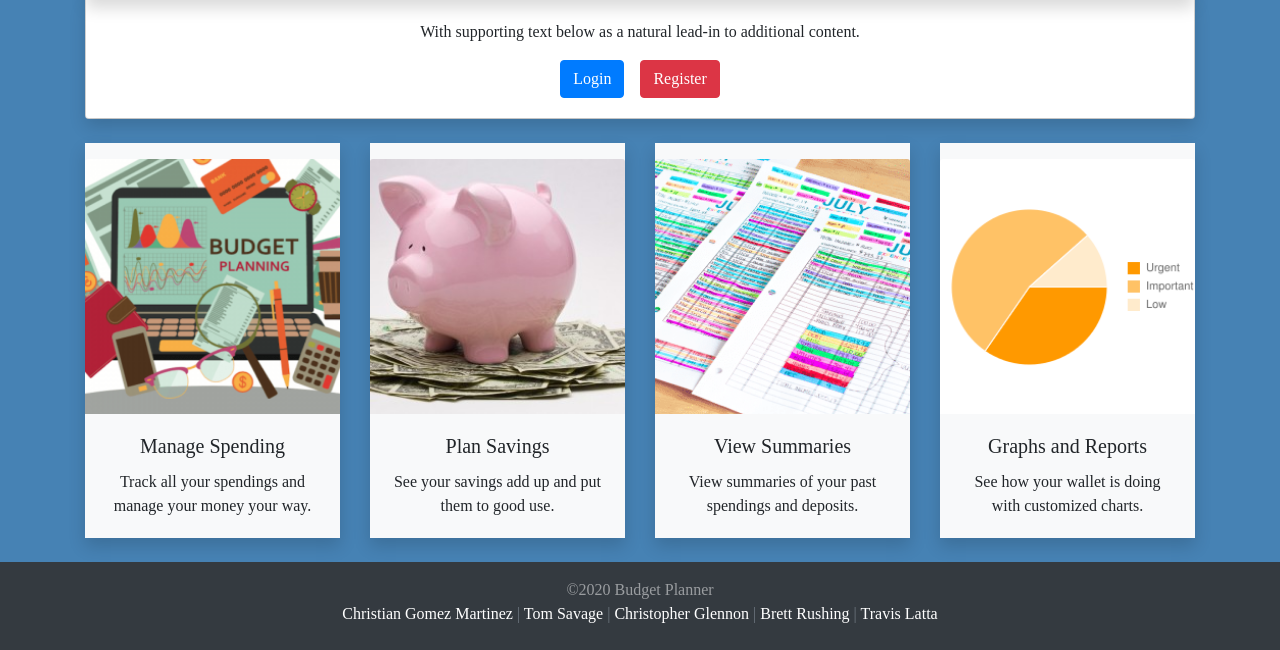
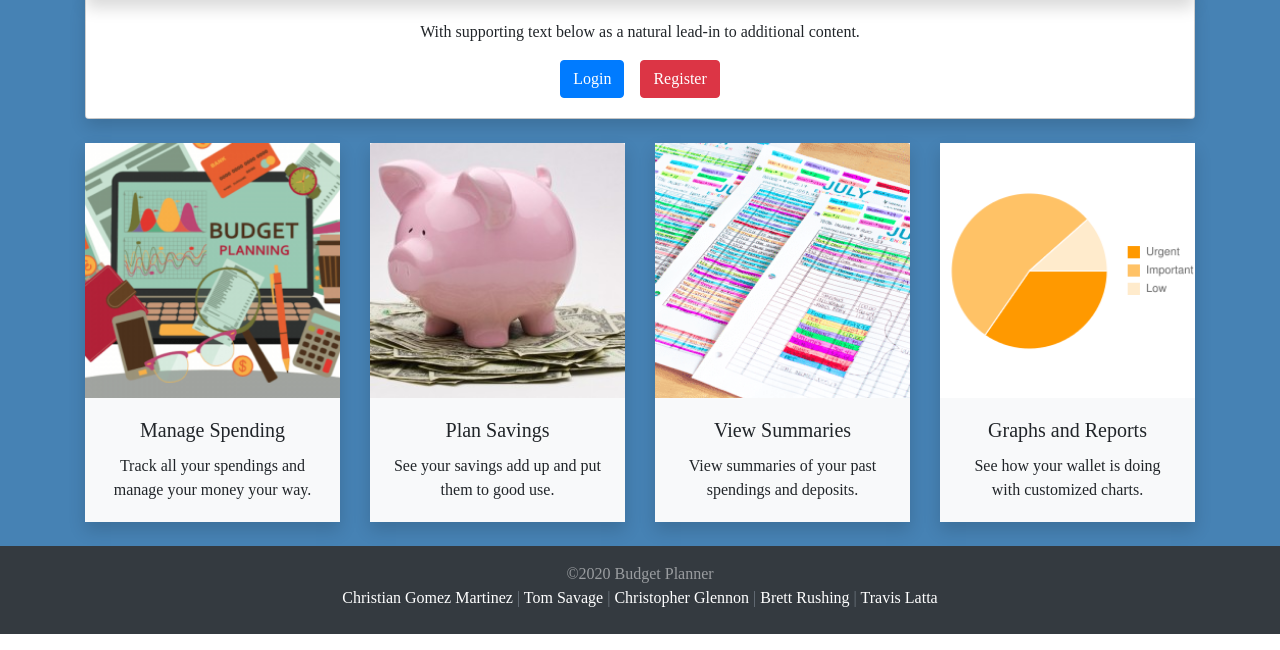
Before and after one commit to tlatta13/project-3, a React app in the folder client/: page / in a window 1280 px wide. Shown: the part 1009-1659 px from the top of the page. Built offline with nearby package versions, Linux system fonts and the light colour scheme; a web font is replaced by a local one.

Commit message:
removed duplicate bootstrap links from index.html, removed top margin from info card images on home page

```diff
--- a/client/public/index.html
+++ b/client/public/index.html
@@ -20,19 +20,15 @@
     work correctly both with client-side routing and a non-root public URL.
     Learn how to configure a non-root public URL by running `npm run build`.
   -->
-  <link rel="stylesheet" href="https://stackpath.bootstrapcdn.com/bootstrap/4.3.1/css/bootstrap.min.css"
-    integrity="sha384-ggOyR0iXCbMQv3Xipma34MD+dH/1fQ784/j6cY/iJTQUOhcWr7x9JvoRxT2MZw1T" crossorigin="anonymous">
 
   <!------------ bootstrap links ------------>
-
-  <link rel="stylesheet" href="https://cdnjs.cloudflare.com/ajax/libs/twitter-bootstrap/4.0.0/css/bootstrap.min.css"/>
 
   <link rel="stylesheet" href="https://stackpath.bootstrapcdn.com/bootstrap/4.5.0/css/bootstrap.min.css" integrity="sha384-9aIt2nRpC12Uk9gS9baDl411NQApFmC26EwAOH8WgZl5MYYxFfc+NcPb1dKGj7Sk" crossorigin="anonymous">
 
   <link rel="stylesheet" href="https://cdnjs.cloudflare.com/ajax/libs/twitter-bootstrap/4.0.0/css/bootstrap.min.css"/>
 
+  <title>Budget App</title>
 
-    <title>Budget App</title>
 </head>
 
 <body>
--- a/client/src/pages/Dashboard/index.jsx
+++ b/client/src/pages/Dashboard/index.jsx
@@ -1,5 +1,6 @@
 import React, { useContext } from "react";
 import AuthContext from "../../contexts/AuthContext";
+
 const Dashboard = () => {
   const userInfo = useContext(AuthContext);
 
--- a/client/src/pages/Home/Home.js
+++ b/client/src/pages/Home/Home.js
@@ -5,9 +5,6 @@ import img2 from "../../assets/images/Piggy-Bank-on-money-250x250.jpg"
 import img3 from "../../assets/images/summaries.png";
 import img4 from "../../assets/images/chart.png";
 import { Link } from "react-router-dom";
-
-
-
 
 class HomePage extends Component {
   render() {
@@ -38,15 +35,13 @@ class HomePage extends Component {
                 <Link to='/register'>
                   <button className="ml-2 btn btn-danger">Register</button>
                 </Link>
-
-
               </div>
             </div>
 
             <div className="row row-cols-3 row-cols-md-3">
               <div className="col mb-4">
                 <div className="info-card bg-light shadow">
-                  <img src={img1} className="card-img-top mt-3" alt="..." />
+                  <img src={img1} className="card-img-top" alt="..." />
                   <div className="card-body">
                     <h5 className="card-title">Manage Spending</h5>
                     <p className="card-text">
@@ -57,7 +52,7 @@ class HomePage extends Component {
               </div>
               <div className="col mb-4">
                 <div className="info-card bg-light shadow">
-                  <img src={img2} className="card-img-top mt-3" alt="..." />
+                  <img src={img2} className="card-img-top" alt="..." />
                   <div className="card-body">
                     <h5 className="card-title">Plan Savings</h5>
                     <p className="card-text">
@@ -68,7 +63,7 @@ class HomePage extends Component {
               </div>
               <div className="col mb-4">
                 <div className="info-card bg-light shadow">
-                  <img src={img3} className="card-img-top mt-3" alt="..." />
+                  <img src={img3} className="card-img-top" alt="..." />
                   <div className="card-body">
                     <h5 className="card-title">View Summaries</h5>
                     <p className="card-text">
@@ -79,7 +74,7 @@ class HomePage extends Component {
               </div>
               <div className="col mb-4">
                 <div className="info-card bg-light shadow">
-                  <img src={img4} class="card-img-top mt-3" alt="..." />
+                  <img src={img4} class="card-img-top" alt="..." />
                   <div className="card-body">
                     <h5 className="card-title">Graphs and Reports</h5>
                     <p className="card-text">
```
